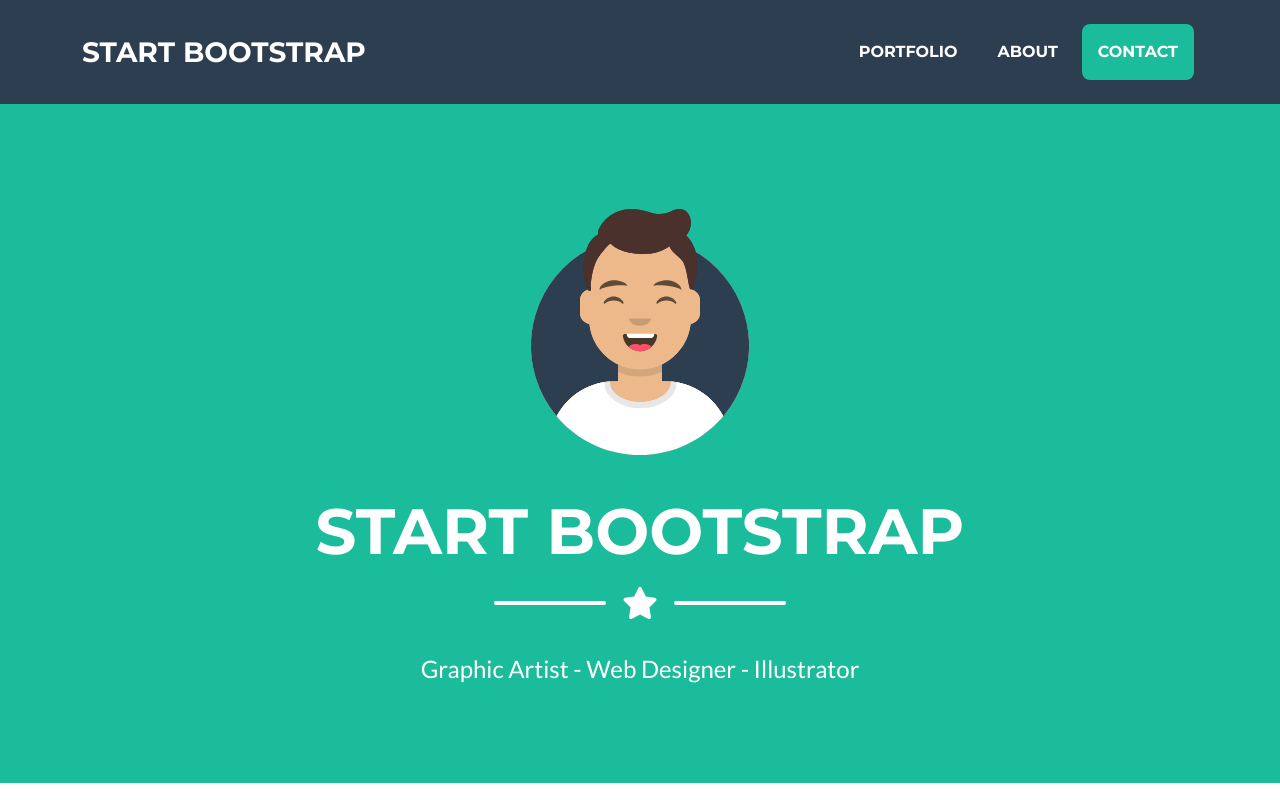
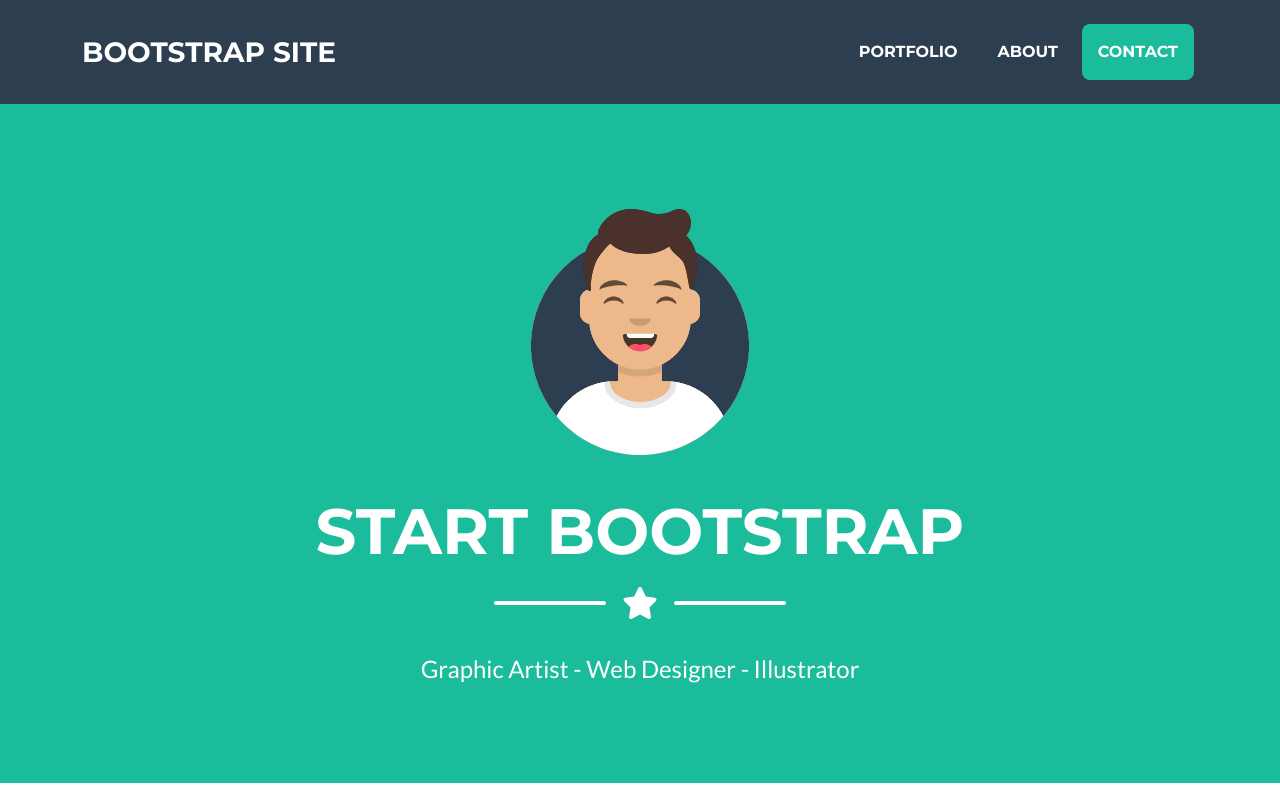
Before and after one commit to kamadakonki/bootstrap_site, a plain HTML site: page index.html in a window 1280 px wide. Shown: the top 800 px of the page. Drawn offline with nearby package versions, Linux system fonts and the light colour scheme.

Commit message:
Update index.html

```diff
--- a/index.html
+++ b/index.html
@@ -20,7 +20,7 @@
         <!-- Navigation-->
         <nav class="navbar navbar-expand-lg bg-secondary text-uppercase fixed-top" id="mainNav">
             <div class="container">
-                <a class="navbar-brand" href="#page-top">Start Bootstrap</a>
+                <a class="navbar-brand" href="#page-top">Bootstrap Site</a>
                 <button class="navbar-toggler text-uppercase font-weight-bold bg-primary text-white rounded" type="button" data-bs-toggle="collapse" data-bs-target="#navbarResponsive" aria-controls="navbarResponsive" aria-expanded="false" aria-label="Toggle navigation">
                     Menu
                     <i class="fas fa-bars"></i>
```
